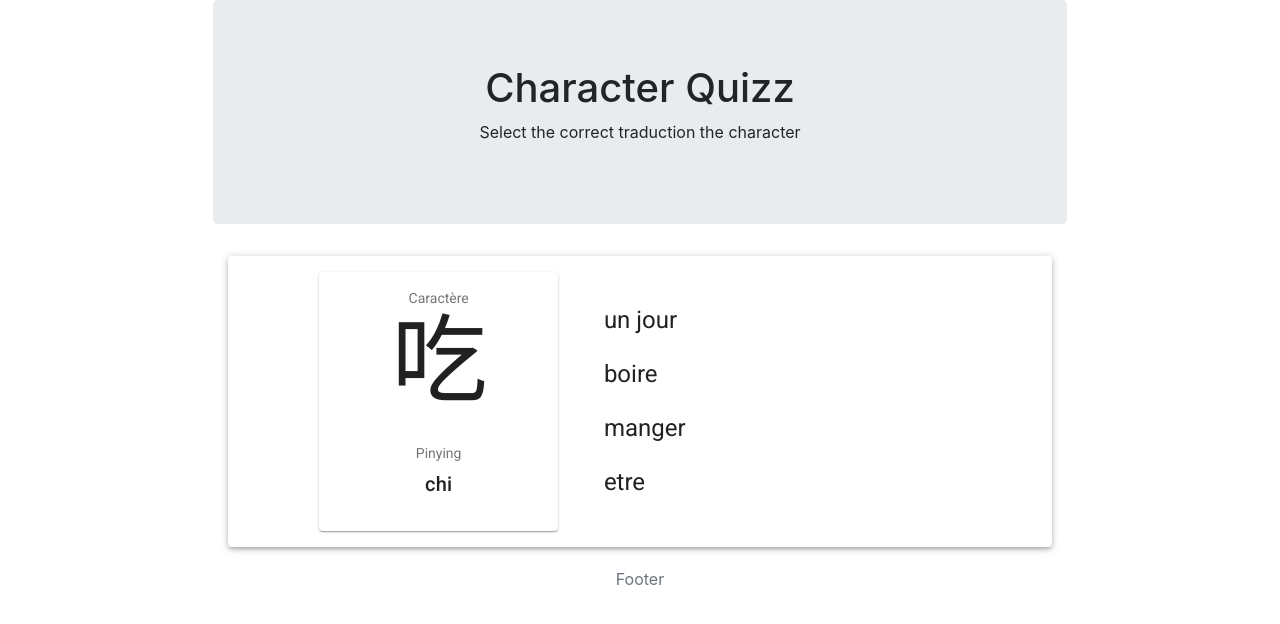
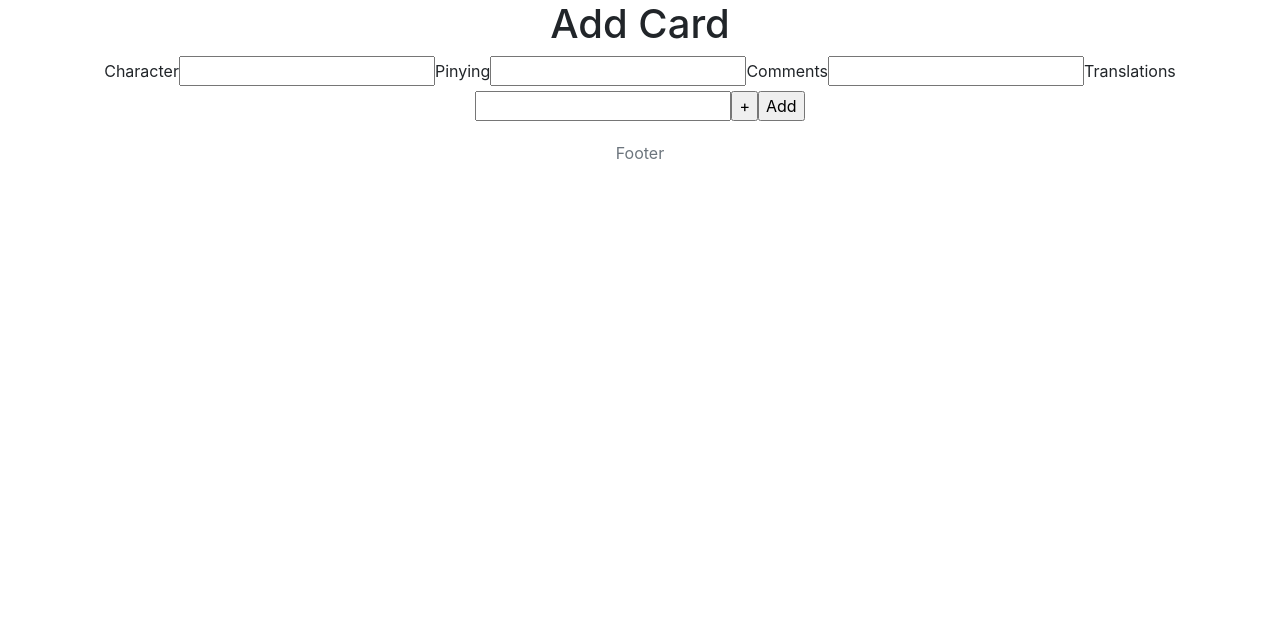
Before and after one commit to Enaell/LanguageLearning, a React (Create React App) app in the folder client/: page /addCard in a window 1280 px wide. Shown: the top 624 px of the page. Built offline with nearby package versions, Linux system fonts and the light colour scheme.

Commit message:
basic website

```diff
--- a/client/package.json
+++ b/client/package.json
@@ -7,8 +7,10 @@
     "@material-ui/icons": "^3.0.1",
     "react": "^16.7.0",
     "react-dom": "^16.7.0",
+    "react-redux": "^6.0.0",
     "react-router-dom": "^4.3.1",
     "react-scripts": "2.1.1",
+    "redux": "^4.0.1",
     "underscore": "^1.9.1"
   },
   "scripts": {
--- a/client/src/App/components/App.js
+++ b/client/src/App/components/App.js
@@ -1,10 +1,12 @@
 import React, { Component } from 'react';
 import '../css/App.css';
 import '../../bootstrap.min.css';
-import CharacterQuizz from './characterQuizz/components/CharacterQuizz.js';
+import CharacterQuizz from './characterQuizz/components/CharacterQuizz';
+import AddCardForm from './addCard/addCardForm'
 import {shuffle, sample} from 'underscore';
-import PropTypes, { func } from 'prop-types';
-
+import { BrowserRouter, Route } from 'react-router-dom'
+import * as Redux from 'redux';
+import * as ReactRedux from 'react-redux';
 
 import ReactDOM from 'react-dom';
 import { stat } from 'fs';
@@ -85,11 +87,34 @@ function getTurnData(cards){
   }
 }
 
+function reducer(state = { cards, turnData: getTurnData(cards), highlight: '' }, action)
+{
+  switch (action.type){
+    case 'ANSWER_SELECTED':
+        const isCorrect = state.turnData.card.translations.some((tr) => tr === action.answer);
+        return Object.assign(
+          {},
+          state,
+          {highlight: isCorrect ? 'correct' : 'wrong'}
+        );
+    case 'CONTINUE':
+        return Object.assign(
+          {},
+          state,
+          {highlight:'', turnData: getTurnData(state.cards)}
+        );
+    case 'ADD_CARD':
+        return Object.assign(
+          {},
+          state,
+          {cards: state.cards.concat([action.card])}
+        );
+    default:
+      return state;
+  }
+}
 
-const state = {
-  turnData: getTurnData(cards),
-  highlight: ''
-};
+let store = Redux.createStore(reducer);
 
 function Footer() {
   return(
@@ -101,24 +126,20 @@ function Footer() {
   )
 }
 
-function onAnswerSelected(answer){
-  const isCorrect = state.turnData.card.translations.some((tr) => tr === answer);
-  state.highlight = isCorrect ? 'correct' : 'wrong';
-
-  console.log(state);
-
-  ReactDOM.render(<App />, document.getElementById('root'));
-
-}
-
 class App extends Component {
-
   render() {
     return (
-      <div className="container-fluid" id="App">
-        <CharacterQuizz {...state} onAnswerSelected={onAnswerSelected} />
-        <Footer />
-      </div>
+      <ReactRedux.Provider store={store}>
+        <div className="container-fluid" id="App">
+          <BrowserRouter>
+            <React.Fragment>
+              <Route exact path="/" render={() => <CharacterQuizz />} />
+              <Route path="/addCard" component={AddCardForm} />
+            </React.Fragment>
+          </BrowserRouter>
+          <Footer />
+        </div>
+      </ReactRedux.Provider>
     );
   }
 }
--- /dev/null
+++ b/client/src/App/components/addCard/addCardForm.js
@@ -0,0 +1,90 @@
+import React from 'react';
+import {connect} from 'react-redux';
+import { withRouter } from 'react-router-dom'
+import TextField from '@material-ui/core/TextField';
+
+
+class CardForm extends React.Component{
+  constructor(props){
+    super(props);
+    this.state = {
+      character: '',
+      pinying: '',
+      translations: [],
+      comments:'',
+      translationTemp: ''
+    }
+
+    this.onFieldChange = this.onFieldChange.bind(this);
+    this.handleSubmit = this.handleSubmit.bind(this);
+    this.handleAddTranslation = this.handleAddTranslation.bind(this);
+  }
+
+  handleSubmit(event){
+    event.preventDefault();
+    this.props.onAddCard(this.state);
+  }
+
+  handleAddTranslation(event){
+    this.setState({
+      translations: this.state.translations.concat([this.state.translationTemp]),
+      translationTemp: ''
+    });
+  }
+
+  onFieldChange(event){
+    this.setState({[event.target.name]: event.target.value});
+  }
+
+  render(){
+    return(
+      <form onSubmit={this.handleSubmit}>
+
+        {/* <TextField
+          id="outlined-character-input"
+          label="Character"
+          margin="normal"
+          variant="outlined"
+          value={this.state.character}
+          onChange={this.onFieldChange}
+          name="character"
+        /> */}
+
+        <label htmlFor="character">Character</label>
+        <input type="texte" name="character" value={this.state.character} onChange={this.onFieldChange} />
+
+        <label htmlFor="pinying">Pinying</label>
+        <input type="texte" name="pinying" value={this.state.pinying} onChange={this.onFieldChange}/>
+
+        <label htmlFor="pinying">Comments</label>
+        <input type="texte" name="comments" value={this.state.comments} onChange={this.onFieldChange}/>
+
+        {this.state.translations.map((tr) => <p key={tr}>{tr}</p>)}
+        <label htmlFor="translationTemp">Translations</label>
+        <input type="text" name="translationTemp" value={this.state.translationTemp} onChange={this.onFieldChange}></input>
+        <input type="button" value="+" onClick={this.handleAddTranslation}></input>
+
+        <input type="submit" value="Add"></input>
+      </form>
+    )}
+}
+
+function AddCardForm({match, onAddCard}){
+  return(
+    <div>
+      <h1>Add Card</h1>
+      <CardForm onAddCard={onAddCard}/>
+    </div>
+  );
+}
+
+function mapDispatchToProps(dispatch, props){
+  return{
+    onAddCard:(card) => {
+      dispatch({type:'ADD_CARD', card});
+      props.history.push('/');
+    }
+  }
+}
+
+export default withRouter(connect (()=>{}, mapDispatchToProps)(AddCardForm));
--- a/client/src/App/components/characterQuizz/components/CharacterQuizz.js
+++ b/client/src/App/components/characterQuizz/components/CharacterQuizz.js
@@ -3,10 +3,14 @@ import PropTypes from 'prop-types';
 import { withStyles } from '@material-ui/core/styles';
 import Paper from '@material-ui/core/Paper';
 
+import Link from 'react-router-dom/Link';
+import {connect} from 'react-redux';
+
 import CharacterCard from './CharacterCard/CharacterCard';
 import TranslationList from './TranslationList/TranslationList';
 
 import '../css/CharacterQuizz.css'
+
 
 const styles = theme => ({
   root: {
@@ -22,7 +26,7 @@ function Hero() {
     <div className="row">
       <div className="jumbotron col-12">
         <h1>Character Quizz</h1>
-        <p>Select the correct traduction the character</p>
+        <p>Select the correct traduction of the character</p>
       </div>
     </div>
   );
@@ -66,33 +70,54 @@ Turn.propTypes = {
 }
 
 
-function Continue() {
+function Continue({show, onContinue}) {
   return (
-    <div>
+    <div className="row">
+    {
+       show ?
+        <div className="col-11"><button className="btn btn-primary btn-lg float-right" onClick={onContinue}> Continue </button></div>
+      : null
+    }
     </div>
   )
 }
 
-function CharacterQuizz(props) {
-  // console.log('CharacterQuizz')
-  // console.log(...turnData);
-  const { turnData, highlight, onAnswerSelected, classes } = props;
+function mapStateToProps(state){
+  return {
+    turnData: state.turnData,
+    highlight: state.highlight
+  }
+}
 
+function mapDispatchToProps(dispatch){
+  return{
+    onAnswerSelected: (answer) => {
+      dispatch({type: 'ANSWER_SELECTED', answer});
+    },
+    onContinue: () => {
+      dispatch({type: 'CONTINUE'});
+    }
+  }
+}
+
+const CharacterQuizz = connect(mapStateToProps, mapDispatchToProps) (
+  function ({turnData, highlight, onAnswerSelected, classes, onContinue}) {
       return (
+      <React.Fragment>
         <div className="row">
           <div className="col-8 offset-2 characterQuizz">
             <Hero />
             <Paper className={classes.root} elevation={3}>
               <Turn {...turnData} highlight={highlight} onAnswerSelected={onAnswerSelected} />
-          <Continue />
             </Paper>
+              <Continue show={highlight === 'correct'} onContinue={onContinue}/>
           </div>
         </div>
+        <div className="row">
+          <Link to="/addCard"> Add a new Card</Link>
+        </div>
+      </React.Fragment>
     );
-}
-
-CharacterQuizz.propTypes = {
-  onAnswerSelected: PropTypes.func.isRequired
-}
+  })
 
 export default withStyles(styles)(CharacterQuizz);
--- a/client/src/App/components/characterQuizz/components/TranslationList/TranslationList.js
+++ b/client/src/App/components/characterQuizz/components/TranslationList/TranslationList.js
@@ -6,8 +6,7 @@ import Typography from '@material-ui/core/Typography';
 import PropTypes from 'prop-types';
 
 
-function Translation(props){
-  const {translation, selectAnswer} = props;
+function Translation({translation, selectAnswer}){
 
 
 
@@ -24,8 +23,7 @@ Translation.propTypes ={
   translation: PropTypes.string.isRequired
 }
 
-function TranslationList (props){
-  const {translations, onAnswerSelected} = props;
+function TranslationList ({translations, onAnswerSelected}){
   return (
     <div >
       <List component="nav">
--- a/client/src/index.js
+++ b/client/src/index.js
@@ -4,7 +4,9 @@ import './index.css';
 import App from './App/components/App';
 import * as serviceWorker from './serviceWorker';
 
-ReactDOM.render(<App />, document.getElementById('root'));
+ReactDOM.render(
+  <App />, document.getElementById('root')
+);
 
 // If you want your app to work offline and load faster, you can change
 // unregister() to register() below. Note this comes with some pitfalls.
--- a/package.json
+++ b/package.json
@@ -23,6 +23,8 @@
     "loopback-component-explorer": "^6.0.0",
     "loopback-connector-mongodb": "^3.9.2",
     "nodemon": "^1.18.9",
+    "react-redux": "^6.0.0",
+    "redux": "^4.0.1",
     "serve-favicon": "^2.0.1",
     "strong-error-handler": "^2.0.0"
   },
```
Also changed, not shown: 2 other files (tests, documents, lock files or other folders). Lines whose indentation alone changed are shown as unchanged.
